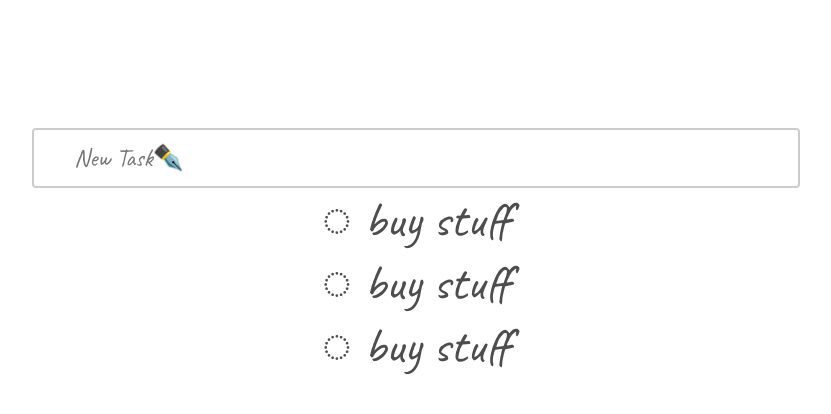
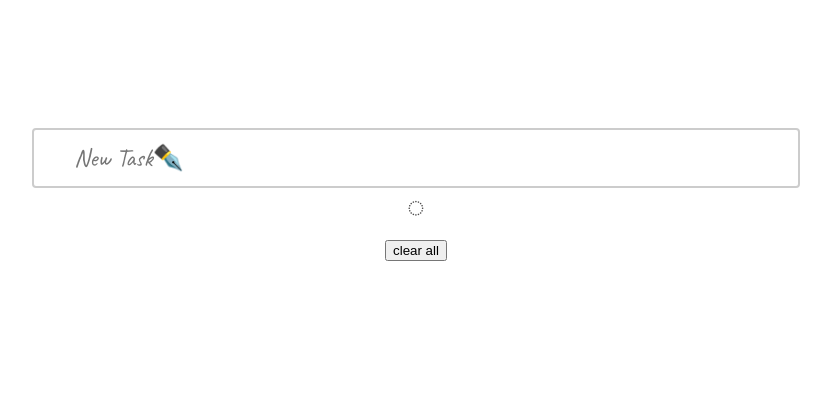
Before and after one commit to Mohammad1704/to-dolist, a React (Create React App) app: page / in a window 1280 px wide. Shown: the top 414 px of the page, without its empty margins (224-1055 px from the left). Built offline with nearby package versions, Linux system fonts and the light colour scheme.

Commit message:
ToDoList v1.3 add clear button

```diff
--- a/src/App.css
+++ b/src/App.css
@@ -20,6 +20,10 @@ input[type=text] {
   background-repeat: no-repeat;
   padding: 12px 20px 12px 40px;
 }
+div{
+  margin: 0;
+  padding: 0;
+}
 ul{
 
   list-style-position: inside;
@@ -27,13 +31,20 @@ ul{
   margin: 0;
   padding: 0;
 }
+li{
+  padding: 0;
+  margin: 0;
+}
+
 .done{
   color: gray;
   text-decoration: line-through;
 }
 span{
-  font-size: 50px;
+  font-size: 30px;
   color: rgb(78, 77, 77);
+  margin: 0;
+  padding: 0;
 }
 
 
--- a/src/App.js
+++ b/src/App.js
@@ -11,15 +11,11 @@ class App extends Component {
 
             list : [
             {
-              "text" : " buy stuff"
-            },
-            {
-              "text" : " buy stuff"
-            },
-            {
-              "text" : " buy stuff"
+              "text" : ""
             }
           ]
+
+
   }
   updateForm = (event) => {
     const newTask = event.target.value
@@ -44,6 +40,11 @@ submitTask = (event) => {
   })
 }
 
+clearlist = (event) => {
+  this.setState({list: []});
+
+}
+
   render() {
 
 
@@ -58,7 +59,7 @@ submitTask = (event) => {
        <input type='text' placeholder="New Task✒️" onfocus="this.value=''" name='text' onChange={this.updateForm} value={this.state.addForm.text} />
        </form>
        <ul>{todoList}</ul>
-
+       <button onClick={this.clearlist} > clear all </button>
       </div>
     );
   }
--- a/src/todo.js
+++ b/src/todo.js
@@ -16,6 +16,7 @@ class Todo extends Component {
         console.log(this.state.hide)
 
     }
+
 render(){
     return (
             <div>
```
